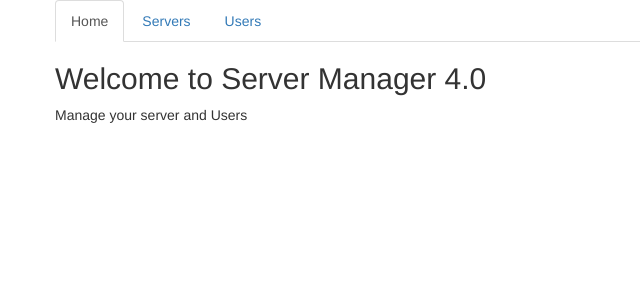
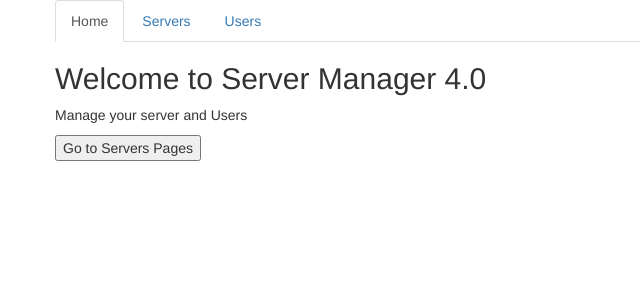
Before and after one commit to dimMaryanto93/ng-4, an Angular app: page / in a window 1280 px wide. Shown: the top 300 px of the page, without its empty margins (0-640 px from the left). Built offline with nearby package versions, Linux system fonts and the light colour scheme.

Commit message:
using pragmatic navigation

```diff
--- a/src/app/app.component.html
+++ b/src/app/app.component.html
@@ -17,4 +17,7 @@
   <div class="row">
     <router-outlet></router-outlet>
   </div>
+  <div class="row">
+    <button (click)="gotoServerPages()">Go to Servers Pages</button>
+  </div>
 </div>
--- a/src/app/app.component.ts
+++ b/src/app/app.component.ts
@@ -1,4 +1,5 @@
 import {Component} from '@angular/core';
+import {Router} from "@angular/router";
 
 @Component({
   selector: 'app-root',
@@ -6,4 +7,12 @@ import {Component} from '@angular/core';
   styleUrls: ['./app.component.css']
 })
 export class AppComponent {
+
+  constructor(private router: Router) {
+
+  }
+
+  gotoServerPages() {
+    this.router.navigate(['/servers']);
+  }
 }
```
